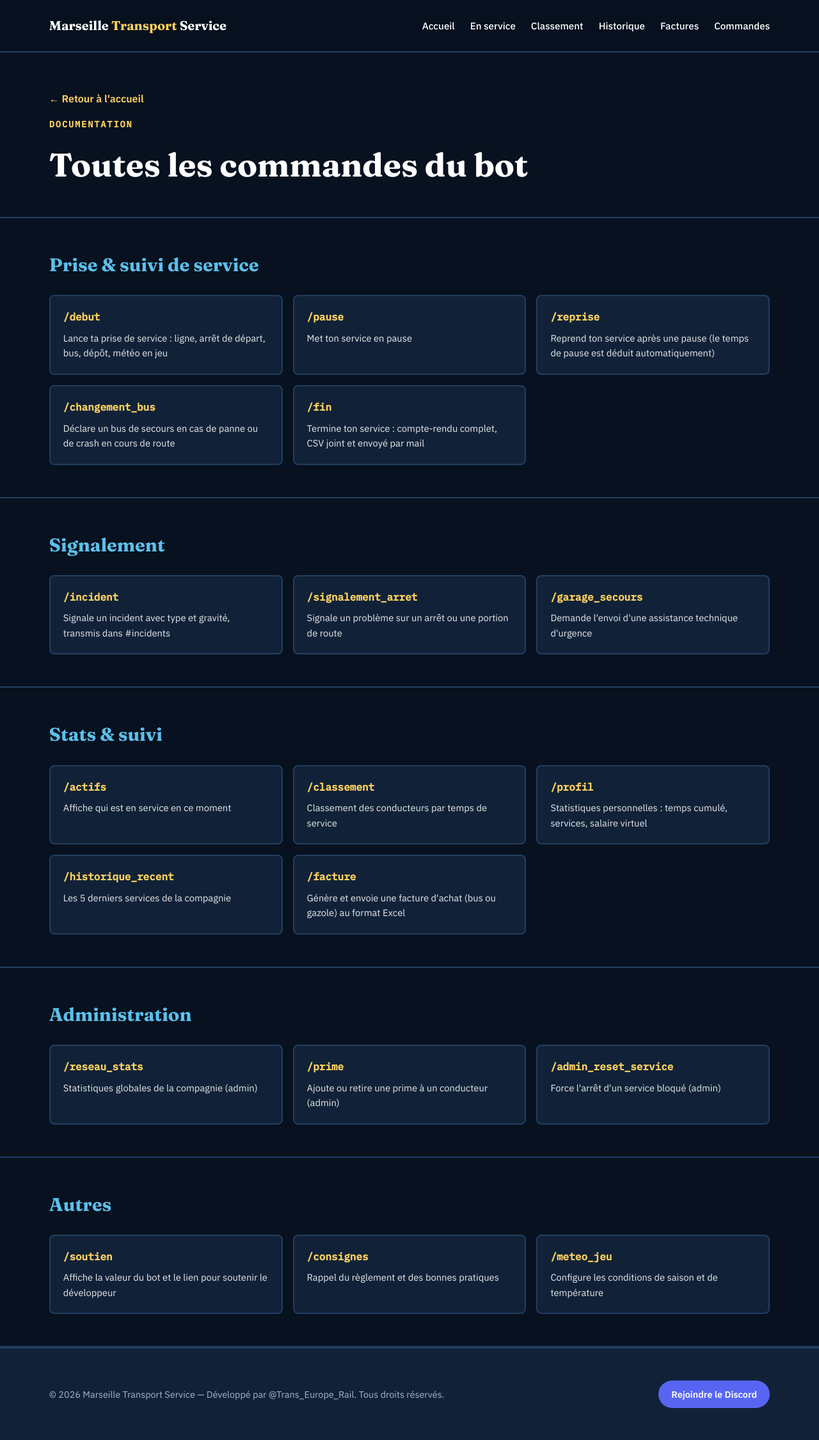
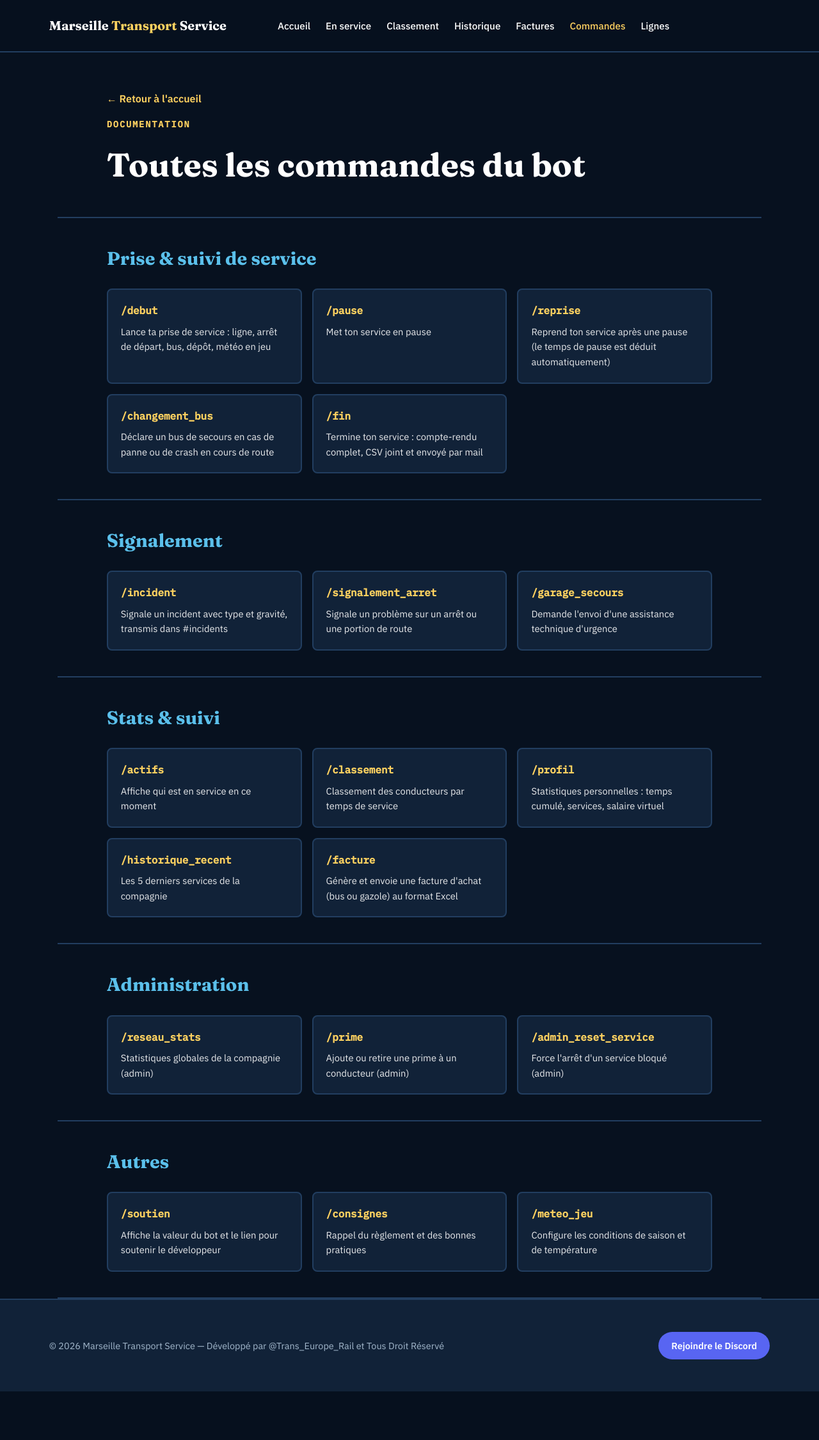
Before and after one commit to Trans-Europe-Rail/Marseille-Transport-Service-, a Flask app: page /commandes in a window 1280 px wide. Shown: the whole page at 64% size. After the commit the page ends 2175 px from the top, so only its background shows below. Run offline with Flask 3, Linux system fonts and the light colour scheme.

Commit message:
Refactor commandes.html for improved layout and styles
Updated the HTML structure and styles for better layout and readability.

```diff
--- a/templates/commandes.html
+++ b/templates/commandes.html
@@ -4,60 +4,33 @@
 <meta charset="UTF-8">
 <meta name="viewport" content="width=device-width, initial-scale=1.0">
 <title>Commandes — Marseille Transport Service</title>
-<link rel="preconnect" href="https://fonts.googleapis.com">
 <link href="https://fonts.googleapis.com/css2?family=Fraunces:opsz,wght@9..144,400;9..144,600;9..144,700&family=IBM+Plex+Sans:wght@400;500;600&family=IBM+Plex+Mono:wght@400;500&display=swap" rel="stylesheet">
 <style>
-  :root {
-    --navy: #07111F;
-    --surface: #112238;
-    --surface-line: #223e60;
-    --gold: #FFD260;
-    --sky: #5bc0eb;
-    --paper: #FFFFFF;
-    --muted: #A3B8CC;
-  }
+  :root { --navy: #07111F; --surface: #112238; --surface-line: #223e60; --gold: #FFD260; --sky: #5bc0eb; --paper: #FFFFFF; --muted: #A3B8CC; }
   * { margin: 0; padding: 0; box-sizing: border-box; }
   body { background: var(--navy); color: var(--paper); font-family: 'IBM Plex Sans', sans-serif; line-height: 1.6; }
   a { color: inherit; text-decoration: none; }
-  .display { font-family: 'Fraunces', serif; }
-  .mono { font-family: 'IBM Plex Mono', monospace; }
 
-  nav {
-    display: flex; justify-content: space-between; align-items: center;
-    padding: 24px 6vw; position: sticky; top: 0;
-    background: rgba(7,17,31,0.95); backdrop-filter: blur(10px);
-    z-index: 50; border-bottom: 2px solid var(--surface-line);
-  }
-  .brand { font-family: 'Fraunces', serif; font-weight: 700; font-size: 1.25rem; color: var(--paper); }
+  nav { display: flex; justify-content: flex-start; align-items: center; padding: 24px 6vw; position: sticky; top: 0; background: rgba(7,17,31,0.95); backdrop-filter: blur(10px); z-index: 50; border-bottom: 2px solid var(--surface-line); }
+  .brand { font-family: 'Fraunces', serif; font-weight: 700; font-size: 1.25rem; color: var(--paper); margin-right: 80px; }
   .brand span { color: var(--gold); }
-  nav .links { display: flex; gap: 24px; font-size: 0.95rem; font-weight: 500; color: var(--paper); align-items: center; }
+  nav .links { display: flex; gap: 24px; font-size: 0.95rem; font-weight: 500; color: var(--paper); align-items: center; flex-wrap: wrap; }
   nav .links a:hover { color: var(--gold); }
-  @media (max-width: 768px) { nav .links { display: none; } }
 
-  .page-head { padding: 60px 6vw 40px; border-bottom: 2px solid var(--surface-line); }
+  .page-head { padding: 60px 6vw 40px; border-bottom: 2px solid var(--surface-line); max-width: 1100px; margin: auto; }
   .page-head .eyebrow { font-family: 'IBM Plex Mono', monospace; font-size: 0.85rem; letter-spacing: 0.14em; text-transform: uppercase; color: var(--gold); margin-bottom: 12px; font-weight: 600; }
-  .page-head h1 { font-size: clamp(2rem, 5vw, 3.2rem); font-weight: 700; color: var(--paper); }
+  .page-head h1 { font-size: clamp(2rem, 5vw, 3.2rem); font-weight: 700; color: var(--paper); font-family: 'Fraunces', serif; }
 
-  .cmd-section { padding: 50px 6vw; border-bottom: 2px solid var(--surface-line); }
+  .container { max-width: 1100px; margin: auto; }
+  .cmd-section { padding: 40px 6vw; border-bottom: 2px solid var(--surface-line); }
   .cmd-section h2 { font-family: 'Fraunces', serif; font-size: 1.8rem; margin-bottom: 24px; color: var(--sky); font-weight: 700; }
   .cmd-grid { display: grid; grid-template-columns: repeat(auto-fill, minmax(280px, 1fr)); gap: 16px; }
-  .cmd-card {
-    background: var(--surface); border: 2px solid var(--surface-line);
-    border-radius: 8px; padding: 20px;
-  }
+  .cmd-card { background: var(--surface); border: 2px solid var(--surface-line); border-radius: 8px; padding: 20px; }
   .cmd-card .name { font-family: 'IBM Plex Mono', monospace; color: var(--gold); font-size: 1rem; margin-bottom: 8px; font-weight: 600; }
   .cmd-card .desc { color: var(--paper); font-size: 0.92rem; opacity: 0.9; }
 
-  footer {
-    padding: 50px 6vw; display: flex; justify-content: space-between; align-items: center;
-    color: var(--muted); font-size: 0.9rem; flex-wrap: wrap; gap: 16px; background: var(--surface); border-top: 2px solid var(--surface-line);
-  }
-
-  .discord-btn {
-    background: #5865F2; color: #fff; padding: 10px 20px; border-radius: 24px;
-    font-size: 0.9rem; font-weight: 600; text-decoration: none;
-    display: inline-flex; align-items: center; gap: 8px; transition: filter 0.15s;
-  }
+  footer { padding: 50px 6vw; display: flex; justify-content: space-between; align-items: center; color: var(--muted); font-size: 0.9rem; flex-wrap: wrap; gap: 16px; background: var(--surface); border-top: 2px solid var(--surface-line); }
+  .discord-btn { background: #5865F2; color: #fff; padding: 10px 20px; border-radius: 24px; font-size: 0.9rem; font-weight: 600; text-decoration: none; display: inline-flex; align-items: center; gap: 8px; transition: filter 0.15s; }
   .discord-btn:hover { filter: brightness(1.15); }
   .back { display: inline-block; margin-bottom: 16px; color: var(--gold); font-weight: 600; }
 </style>
@@ -72,32 +45,35 @@
     <a href="/classement">Classement</a>
     <a href="/historique">Historique</a>
     <a href="/factures">Factures</a>
-  <a href="/commandes">Commandes</a>
+    <a href="/commandes" style="color: var(--gold);">Commandes</a>
+    <a href="/lignes">Lignes</a>
   </div>
 </nav>
 
 <div class="page-head">
   <a href="/" class="back">← Retour à l'accueil</a>
   <div class="eyebrow">Documentation</div>
-  <h1 class="display">Toutes les commandes du bot</h1>
+  <h1>Toutes les commandes du bot</h1>
 </div>
 
+<div class="container">
   {% for section in categories %}
   <div class="cmd-section">
     <h2>{{ section.cat }}</h2>
     <div class="cmd-grid">
       {% for name, desc in section.commands %}
       <div class="cmd-card">
-      <div class="name mono">{{ name }}</div>
+        <div class="name">{{ name }}</div>
         <div class="desc">{{ desc }}</div>
       </div>
       {% endfor %}
     </div>
   </div>
   {% endfor %}
+</div>
 
 <footer>
-  <div>© 2026 Marseille Transport Service — Développé par @Trans_Europe_Rail. Tous droits réservés.</div>
+  <div>© 2026 Marseille Transport Service — Développé par @Trans_Europe_Rail et Tous Droit Réservé</div>
   <a class="discord-btn" href="https://discord.gg/3qfUvsjWAu" target="_blank" rel="noopener">Rejoindre le Discord</a>
 </footer>
 
```
Lines whose indentation alone changed are shown as unchanged.
